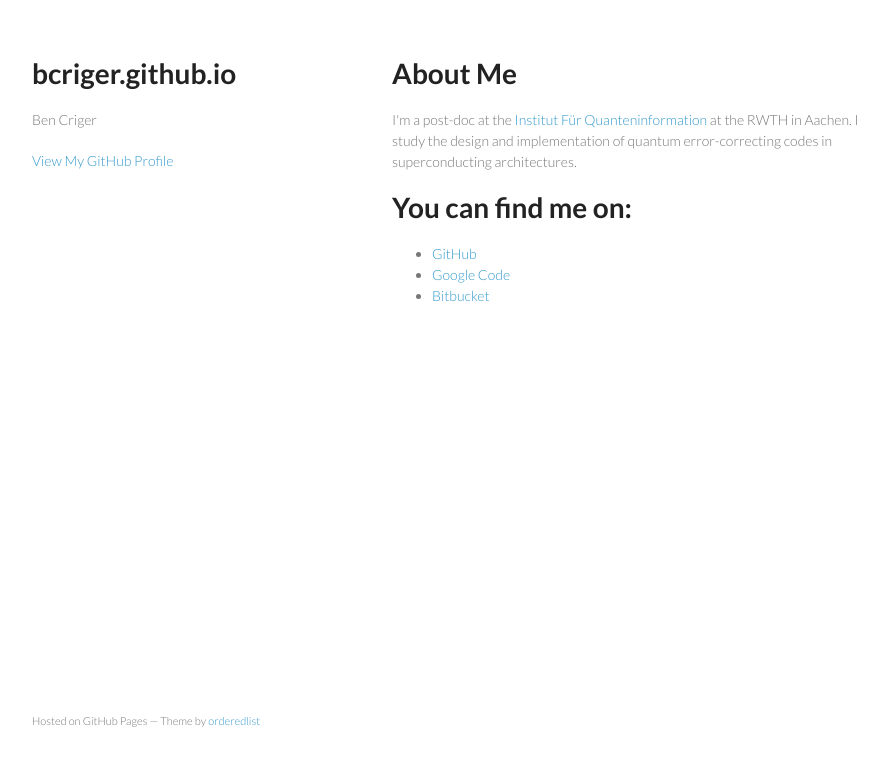
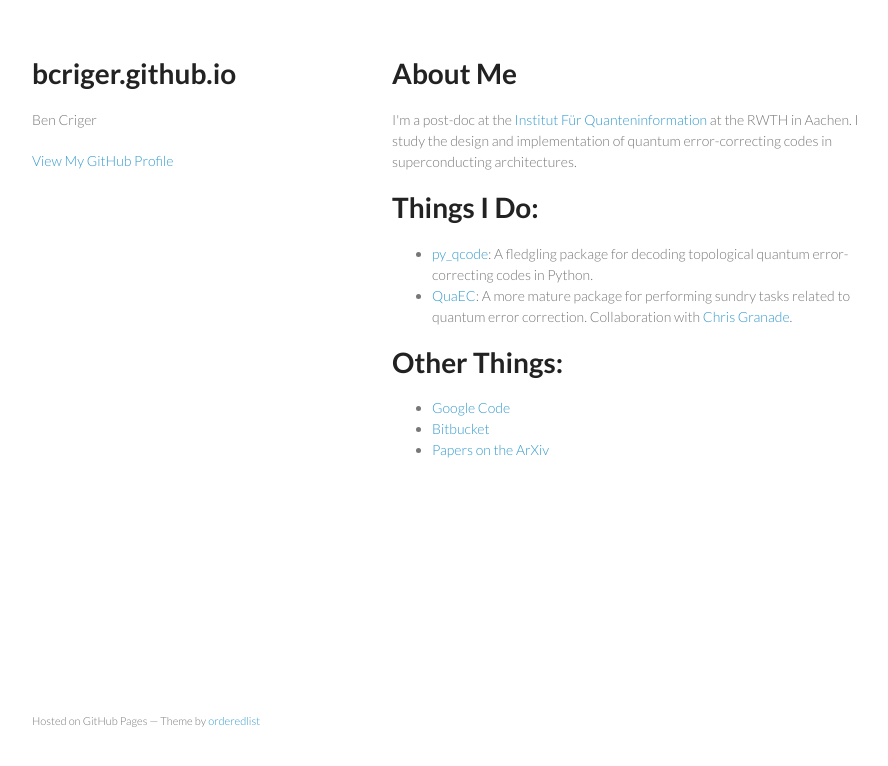
Before and after one commit to bcriger/bcriger.github.io, a plain HTML site: page index.html in a window 1280 px wide. Shown: the whole page, without its empty margins (178-1066 px from the left). Drawn offline with Linux system fonts and the light colour scheme.

Commit message:
Replace master branch with page content via GitHub

```diff
--- a/index.html
+++ b/index.html
@@ -29,12 +29,20 @@
 <p>I'm a post-doc at the <a href="http://www.quantuminfo.physik.rwth-aachen.de/">Institut Für Quanteninformation</a> at the RWTH in Aachen. I study the design and implementation of quantum error-correcting codes in superconducting architectures. </p>
 
 <h1>
-<a name="you-can-find-me-on" class="anchor" href="#you-can-find-me-on"><span class="octicon octicon-link"></span></a>You can find me on:</h1>
+<a name="things-i-do" class="anchor" href="#things-i-do"><span class="octicon octicon-link"></span></a>Things I Do:</h1>
 
 <ul>
-<li><a href="http://github.com/bcriger/">GitHub</a></li>
+<li>
+<a href="py-qcode">py_qcode</a>: A fledgling package for decoding topological quantum error-correcting codes in Python.</li>
+<li>
+<a href="http://www.cgranade.com/python-quaec/">QuaEC</a>: A more mature package for performing sundry tasks related to quantum error correction. Collaboration with <a href="http://www.cgranade.com">Chris Granade</a>.</li>
+</ul><h1>
+<a name="other-things" class="anchor" href="#other-things"><span class="octicon octicon-link"></span></a>Other Things:</h1>
+
+<ul>
 <li><a href="http://code.google.com/u/BCriger/">Google Code</a></li>
 <li><a href="http://bitbucket.org/bcriger">Bitbucket</a></li>
+<li><a href="http://arxiv.org/find/all/1/all:+criger/0/1/0/all/0/1">Papers on the ArXiv</a></li>
 </ul>
       </section>
       <footer>
--- a/params.json
+++ b/params.json
@@ -1 +1 @@
-{"name":"bcriger.github.io","tagline":"Ben Criger","body":"# About Me\r\nI'm a post-doc at the [Institut Für Quanteninformation](http://www.quantuminfo.physik.rwth-aachen.de/) at the RWTH in Aachen. I study the design and implementation of quantum error-correcting codes in superconducting architectures. \r\n\r\n# You can find me on:\r\n + [GitHub](http://github.com/bcriger/)\r\n + [Google Code](http://code.google.com/u/BCriger/)\r\n + [Bitbucket](http://bitbucket.org/bcriger)\r\n","google":"","note":"Don't delete this file! It's used internally to help with page regeneration."}
+{"name":"bcriger.github.io","tagline":"Ben Criger","body":"# About Me\r\nI'm a post-doc at the [Institut Für Quanteninformation](http://www.quantuminfo.physik.rwth-aachen.de/) at the RWTH in Aachen. I study the design and implementation of quantum error-correcting codes in superconducting architectures. \r\n\r\n#Things I Do:\r\n + [py_qcode](py-qcode): A fledgling package for decoding topological quantum error-correcting codes in Python.\r\n + [QuaEC](http://www.cgranade.com/python-quaec/): A more mature package for performing sundry tasks related to quantum error correction. Collaboration with [Chris Granade](http://www.cgranade.com).\r\n\r\n# Other Things:\r\n + [Google Code](http://code.google.com/u/BCriger/)\r\n + [Bitbucket](http://bitbucket.org/bcriger)\r\n + [Papers on the ArXiv](http://arxiv.org/find/all/1/all:+criger/0/1/0/all/0/1)","google":"","note":"Don't delete this file! It's used internally to help with page regeneration."}
```
